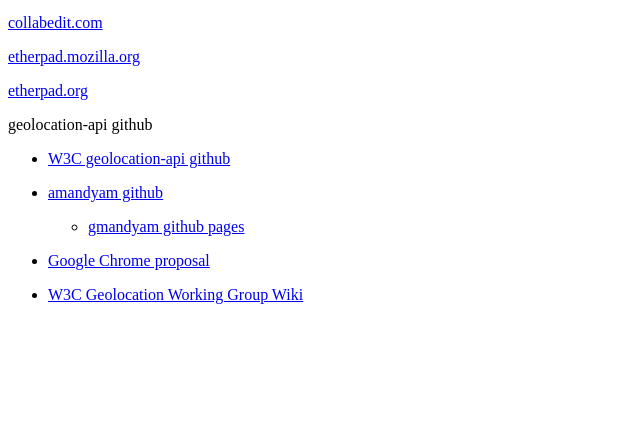
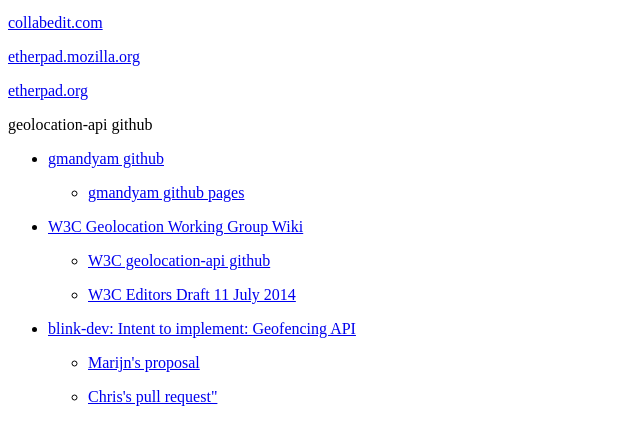
Before and after one commit to stephenli2000/stephenli2000.github.io, a plain HTML site: page index.html in a window 1280 px wide. Shown: the part 86-530 px from the top of the page, without its empty margins (0-640 px from the left). Drawn offline with Linux system fonts and the light colour scheme.

Commit message:
Updated with Chris' pull request

```diff
--- a/index.html
+++ b/index.html
@@ -13,13 +13,20 @@
 <p><a href="http://etherpad.org/">etherpad.org</a></p>
 <p>geolocation-api github</p>
 <UL>
-<LI><p><a href="https://github.com/w3c/geolocation-api">W3C geolocation-api github</a></p>
-<LI><p><a href="https://github.com/gmandyam/enhanced-geolocation">amandyam github</a></p>
+<LI><p><a href="https://github.com/gmandyam/enhanced-geolocation">gmandyam github</a></p>
 <UL>
 <LI><p><a href="http://gmandyam.github.com/enhanced-geolocation">gmandyam github pages</a></p>
 </UL>
-<LI><p><a href="https://gist.github.com/mkruisselbrink/c5c5cd80f27f3158f451">Google Chrome proposal</a></p>
 <LI><p><a href="http://www.w3.org/2008/geolocation/wiki/Main_Page">W3C Geolocation Working Group Wiki</a></p>
+<UL>
+<LI><p><a href="https://github.com/w3c/geolocation-api">W3C geolocation-api github</a></p>
+<LI><p><a href="http://dev.w3.org/geo/api/spec-source.html">W3C Editors Draft 11 July 2014</a></p>
+</UL>
+<LI><p><a href="https://groups.google.com/a/chromium.org/forum/#!topic/blink-dev/_0boQVzUaXI">blink-dev: Intent to implement: Geofencing API</a></p>
+<UL>
+<LI><p><a href="https://gist.github.com/mkruisselbrink/c5c5cd80f27f3158f451">Marijn's proposal</a></p>
+<LI><p><a href="https://github.com/w3c/geolocation-api/pull/1">Chris's pull request"</a></p>
+</UL>
 </UL>
 </body>
 </html>
```
